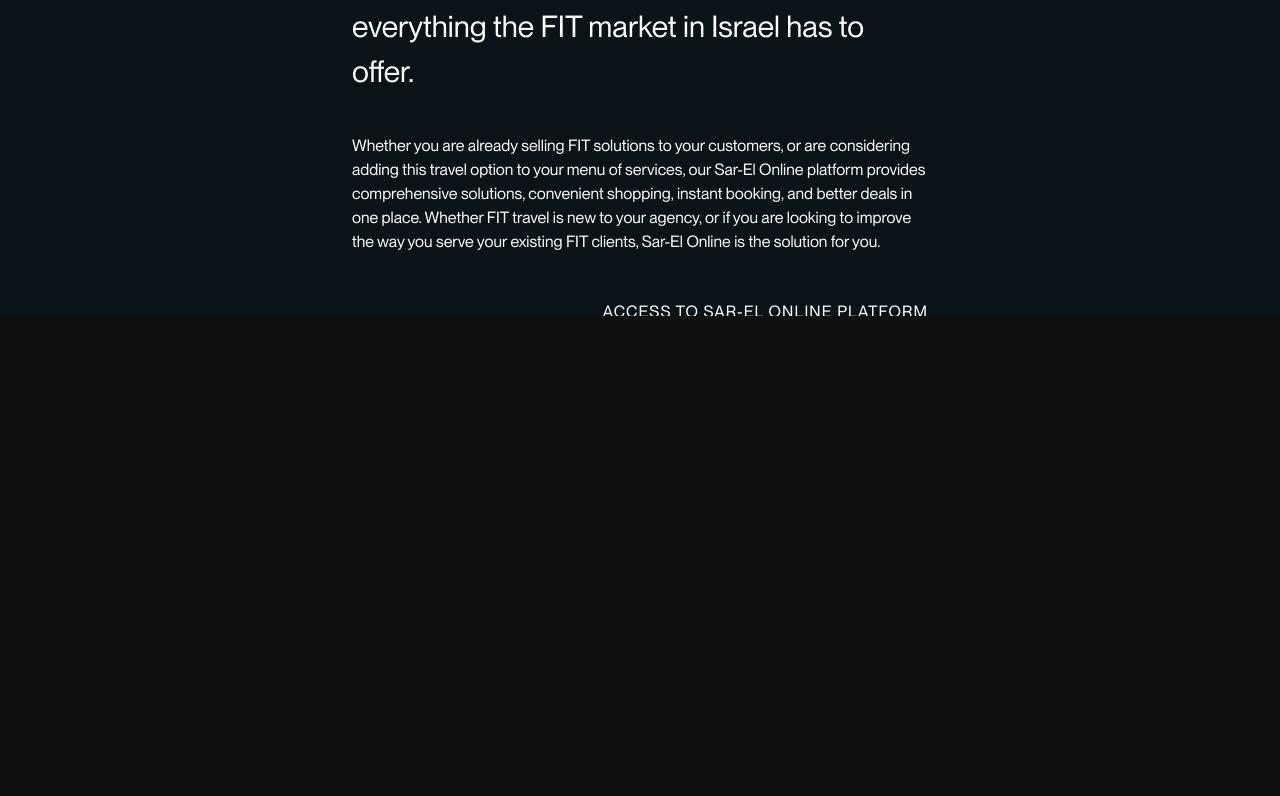
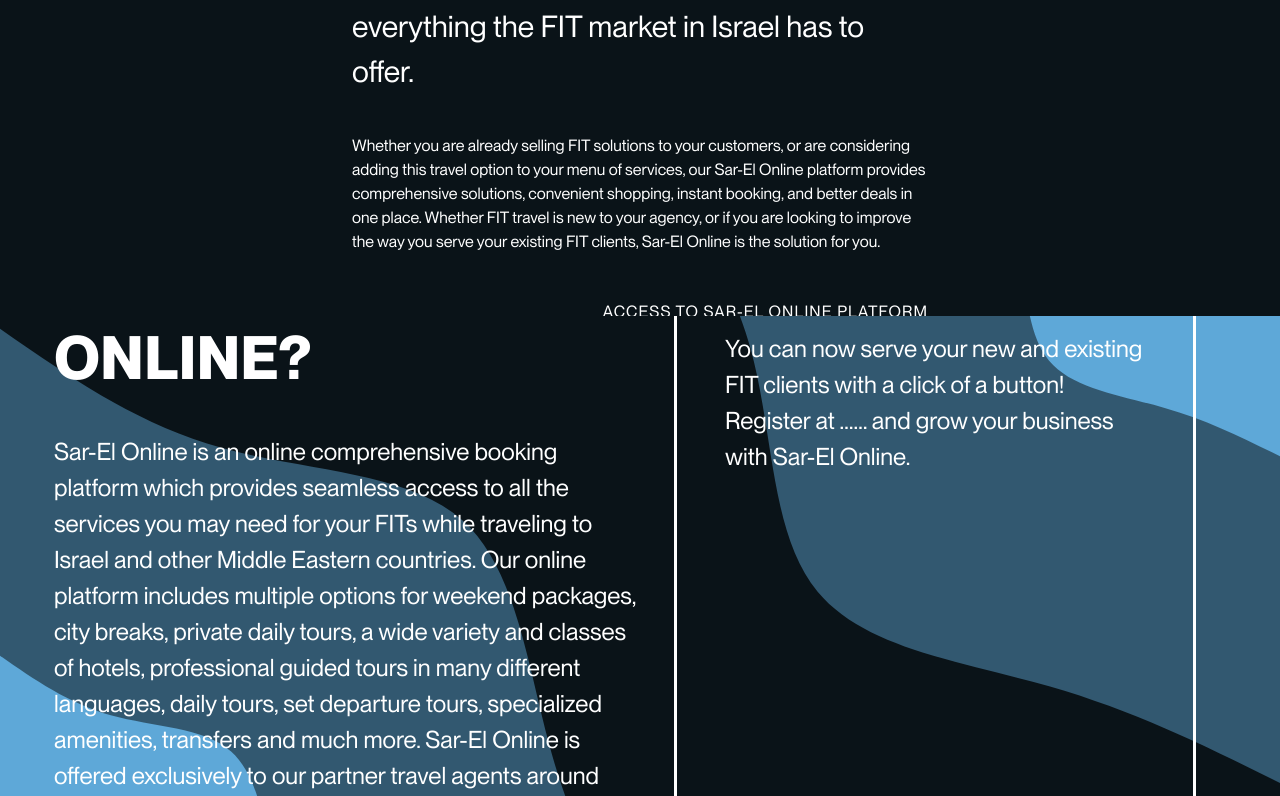
Before and after one commit to JedBh/Sar-El-Online, a Next.js app: page / in a window 1280 px wide. Shown: the part 614-1410 px from the top of the page. Before the commit the page ends 930 px from the top, so only its background shows below. Built offline with nearby package versions, Linux system fonts and the light colour scheme.

Commit message:
feat: add what is slice

```diff
--- a/pages/index.tsx
+++ b/pages/index.tsx
@@ -1,12 +1,14 @@
 import type { NextPage } from 'next'
 import HeroWithCta from 'slices/HeroWithCta'
 import TextWithCta from 'slices/TextWithCta'
+import WhatIs from 'slices/WhatIs'
 
 const Home: NextPage = () => {
   return (
     <>
       <HeroWithCta />
       <TextWithCta />
+      <WhatIs />
     </>
   )
 }
--- /dev/null
+++ b/slices/WhatIs/WhatIs.tsx
@@ -0,0 +1,47 @@
+import {
+  AspectRatio,
+  Flex,
+  Grid,
+  GridItem,
+  Heading,
+  Text,
+} from '@chakra-ui/react'
+
+const WhatIs: React.FC = () => {
+  const title = 'What is Sar-El Online?'
+  const firstParagraph =
+    'Sar-El Online is an online comprehensive booking platform which provides seamless access to all the services you may need for your FITs while traveling to Israel and other Middle Eastern countries. Our online platform includes multiple options for weekend packages, city breaks, private daily tours, a wide variety and classes of hotels, professional guided tours in many different languages, daily tours, set departure tours, specialized amenities, transfers and much more. Sar-El Online is offered exclusively to our partner travel agents around the world and delivers smooth and convenient shopping, booking and instant confirmations at attractive prices, terms & conditions.'
+  const secondParagraph =
+    'You can now serve your new and existing FIT clients with a click of a button! Register at …… and grow your business with Sar-El Online.'
+  return (
+    <>
+      <AspectRatio
+        ratio={960 / 360}
+        backgroundRepeat={'no-repeat'}
+        backgroundPosition={'center'}
+        backgroundSize={'cover'}
+        backgroundImage={"url('/blob-scene-haikei.svg')"}
+      >
+        <Flex justifyContent={'center'}>
+          <Grid m={22} p={8} templateColumns='repeat(2, 1fr)' gap={2}>
+            <GridItem>
+              <Heading fontSize={'6xl'} color={'white'} mt={10}>
+                {title}
+              </Heading>
+              <Text fontSize={'2xl'} color={'white'} mt={10}>
+                {firstParagraph}
+              </Text>
+            </GridItem>
+            <GridItem p={12} m={30} border={'3px solid white'}>
+              <Text fontSize={'2xl'} color={'white'} mt={10}>
+                {secondParagraph}
+              </Text>
+            </GridItem>
+          </Grid>
+        </Flex>
+      </AspectRatio>
+    </>
+  )
+}
+
+export default WhatIs
--- /dev/null
+++ b/slices/WhatIs/index.ts
@@ -0,0 +1 @@
+export { default } from './WhatIs'
```
Also changed, not shown: public/blob-scene-haikei.svg (added), public/layered-peaks-haikei.svg (added).
